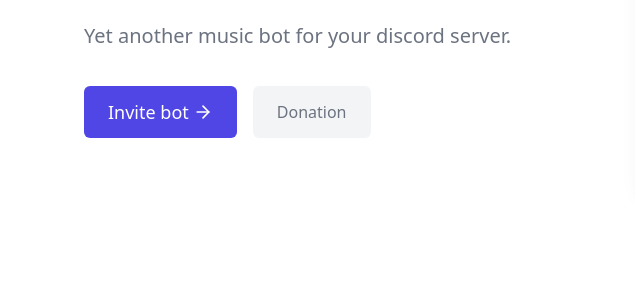
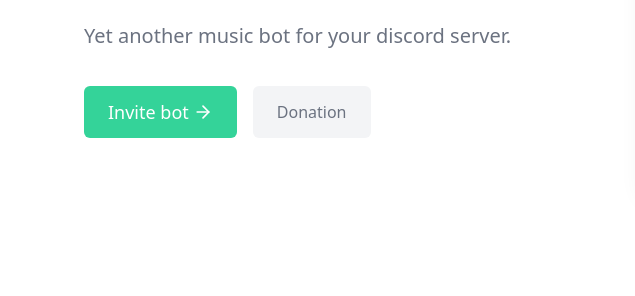
Before and after one commit to haghest/UCOK-Landing-Page, a plain HTML site: page index.html in a window 1280 px wide. Shown: the part 350-646 px from the top of the page, 0-635 px from the left. Drawn offline with nearby package versions, Linux system fonts and the light colour scheme.

Commit message:
Update index.html

```diff
--- a/index.html
+++ b/index.html
@@ -42,7 +42,7 @@
           </h1>
           <p class="mx-auto text-base text-gray-500 sm:max-w-md lg:text-xl md:max-w-3xl">Yet another music bot for your discord server.</p>
           <div class="relative flex flex-col sm:flex-row sm:space-x-4">
-            <a target="_blank" href="https://link.haghest.xyz/ucokbot" class="flex items-center w-full px-6 py-3 mb-3 text-lg text-white bg-indigo-600 rounded-md sm:mb-0 hover:bg-indigo-700 sm:w-auto">
+            <a target="_blank" href="https://link.haghest.xyz/ucokbot" class="flex items-center w-full px-6 py-3 mb-3 text-lg text-white bg-green-400 rounded-md sm:mb-0 hover:bg-green-600 sm:w-auto">
               Invite bot
               <svg xmlns="http://www.w3.org/2000/svg" class="w-5 h-5 ml-1" viewBox="0 0 24 24" fill="none" stroke="currentColor" stroke-width="2" stroke-linecap="round" stroke-linejoin="round"><line x1="5" y1="12" x2="19" y2="12"></line><polyline points="12 5 19 12 12 19"></polyline></svg>
             </a>
```
